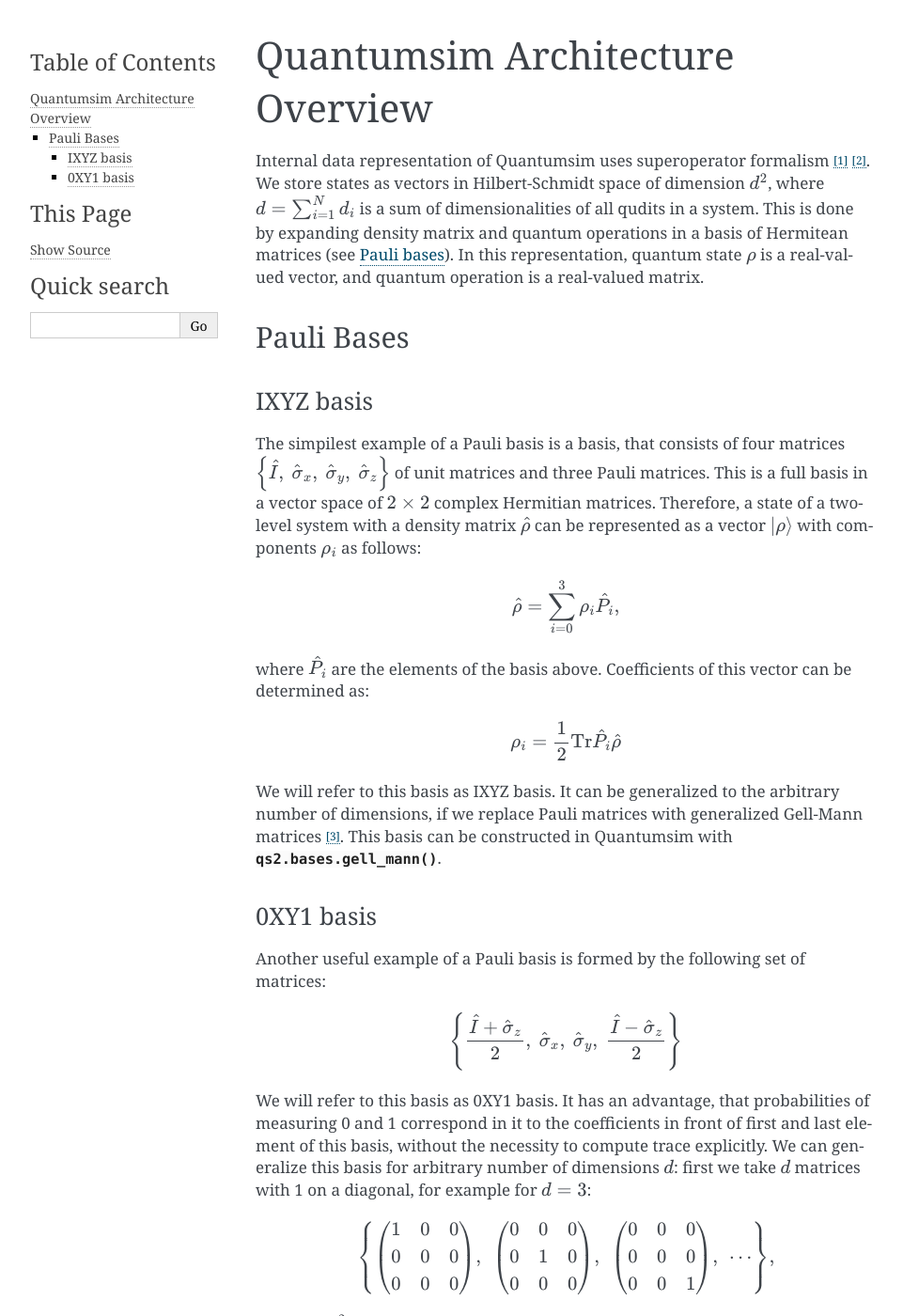
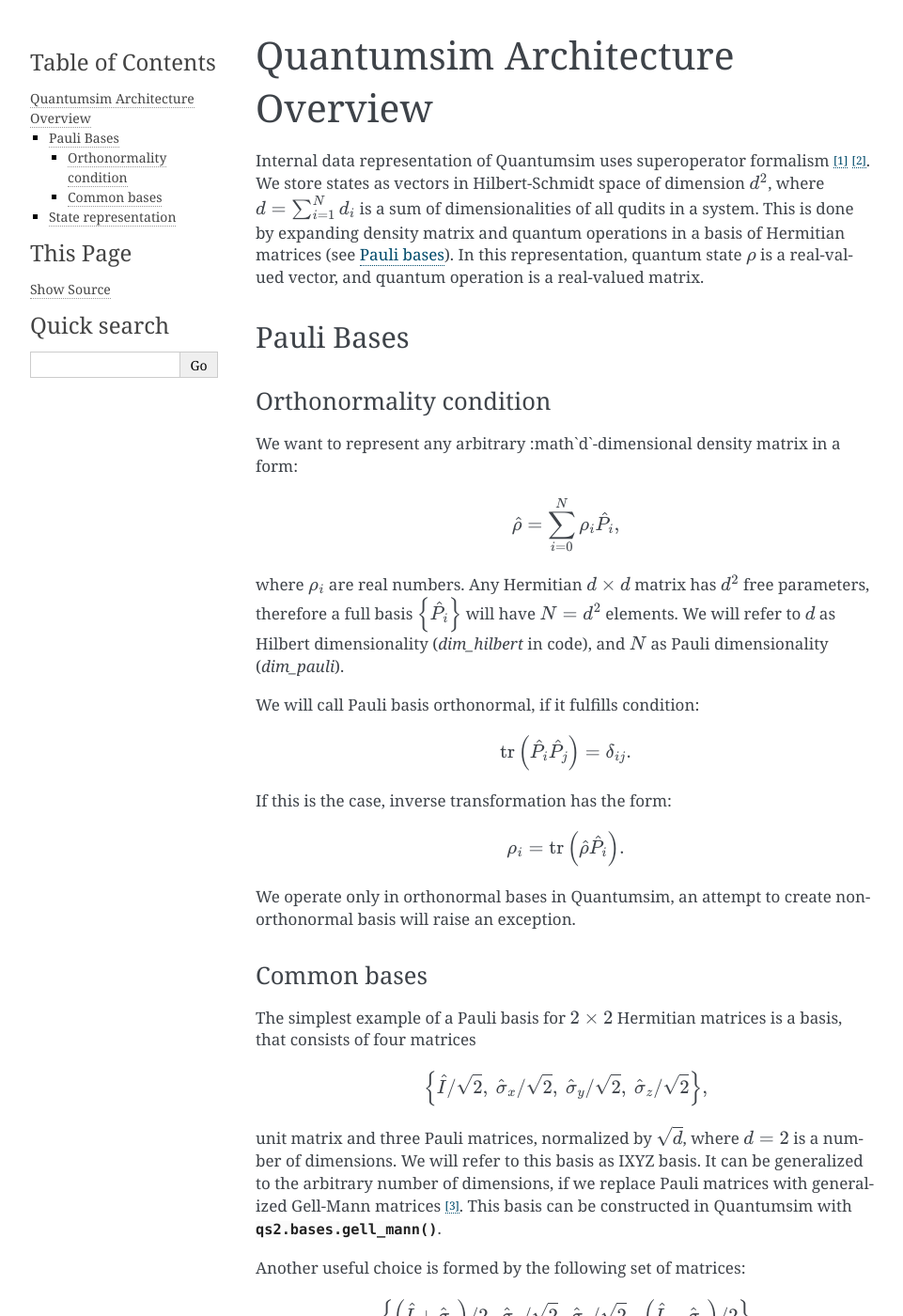
Before and after one commit to quantumsim/quantumsim, a Sphinx documentation site: the page built from doc/source/architecture/index.rst, in a window 1280 px wide and 1400 px high. Shown: the whole window at 94% size, without its empty margins (148-1109 px from the left). Built offline with Sphinx 7.4.7, drawn with Linux system fonts in a browser that asks for light colours; some of the changed text lies outside the part shown.

Commit message:
update documentation about DM formats

```diff
--- a/doc/source/architecture/index.rst
+++ b/doc/source/architecture/index.rst
@@ -5,53 +5,71 @@
 [1]_ [2]_. We store states as vectors in Hilbert-Schmidt space of dimension
 :math:`d^2`, where :math:`d = \sum_{i=1}^{N} d_i` is a sum of dimensionalities
 of all qudits in a system. This is done by expanding density matrix and quantum
-operations in a basis of Hermitean matrices (see `Pauli bases`_). In this
+operations in a basis of Hermitian matrices (see `Pauli bases`_). In this
 representation, quantum state :math:`\rho` is a real-valued vector,
 and quantum operation is a real-valued matrix.
 
 Pauli Bases
 -----------
 
-IXYZ basis
-^^^^^^^^^^
+Orthonormality condition
+^^^^^^^^^^^^^^^^^^^^^^^^
 
-The simpilest example of a Pauli basis is a basis, that consists of four
-matrices :math:`\left\{ \hat{I},\ \hat{\sigma}_x,\ \hat{\sigma}_y,\
-\hat{\sigma}_z \right\}` of unit matrices and three Pauli matrices.
-This is a full basis in a vector space of :math:`2 \times 2` complex Hermitian
-matrices. Therefore, a state of a two-level system with a density matrix
-:math:`\hat{\rho}` can be represented as a vector
-:math:`\left| \rho \right\rangle` with components :math:`\rho_i` as follows:
+We want to represent any arbitrary :math`d`-dimensional density matrix in a
+form:
 
 .. math::
 
-    \hat{\rho} = \sum_{i=0}^3 \rho_i \hat{P}_i,
+    \hat{\rho} = \sum_{i=0}^N \rho_i \hat{P}_i,
 
-where :math:`\hat{P}_i` are the elements of the basis above. Coefficients of
-this vector can be determined as:
+where :math:`\rho_i` are real numbers.
+Any Hermitian :math:`d \times d` matrix has :math:`d^2` free parameters,
+therefore a full basis :math:`\left\{ \hat{P}_i \right\}` will have
+:math:`N = d^2` elements.
+We will refer to :math:`d` as Hilbert dimensionality (`dim_hilbert` in code),
+and :math:`N` as Pauli dimensionality (`dim_pauli`).
+
+We will call Pauli basis orthonormal, if it fulfills condition:
 
 .. math::
 
-    \rho_i = \frac12 \text{Tr} \hat{P}_i \hat{\rho}
+    \text{tr} \left( \hat{P}_i \hat{P}_j \right) = \delta_{ij}.
 
+If this is the case, inverse transformation has the form:
+
+.. math::
+
+    \rho_i = \text{tr} \left( \hat{\rho} \hat{P}_i \right).
+
+We operate only in orthonormal bases in Quantumsim, an attempt to create
+non-orthonormal basis will raise an exception.
+
+
+Common bases
+^^^^^^^^^^^^
+
+The simplest example of a Pauli basis for :math:`2 \times 2` Hermitian matrices
+is a basis, that consists of four matrices
+
+.. math::
+
+    \left\{ \hat{I}/\sqrt{2},\ \hat{\sigma}_x/\sqrt{2},\
+    \hat{\sigma}_y/\sqrt{2},\ \hat{\sigma}_z/\sqrt{2} \right\},
+
+unit matrix and three Pauli matrices, normalized by :math:`\sqrt{d}`, where
+:math:`d = 2` is a number of dimensions.
 We will refer to this basis as IXYZ basis. It can be generalized to the
 arbitrary number of dimensions, if we replace Pauli matrices with generalized
 Gell-Mann matrices [3]_. This basis can be constructed in Quantumsim with
 :func:`qs2.bases.gell_mann`.
 
-0XY1 basis
-^^^^^^^^^^
-
-Another useful example of a Pauli basis is formed by the following set of
-matrices:
+Another useful choice is formed by the following set of matrices:
 
 .. math::
 
     \left\{
-    \frac{\hat{I} + \hat{\sigma}_z}{2}, \
-    \hat{\sigma}_x,\
-    \hat{\sigma}_y,\
-    \frac{\hat{I} - \hat{\sigma}_z}{2}
+    \left(\hat{I} + \hat{\sigma}_z\right)/2,\ \hat{\sigma}_x/\sqrt{2},\
+    \hat{\sigma}_y/\sqrt{2},\ \left(\hat{I} - \hat{\sigma}_z\right)/2
     \right\}
 
 We will refer to this basis as 0XY1 basis. It has an advantage,
@@ -122,6 +140,28 @@
 This basis can be constructed in Quantumsim with :func:`qs2.bases.general`
 and is used as a default basis in Quantumsim.
 
+State representation
+--------------------
+
+Suppose we have a system of :math:`N` qubits.
+Let us fix a separate basis :math:`\left\{ \hat{P}^{(n)} \right\}` for each
+qubit.
+Now, the density matrix can be represented as follows:
+
+.. math::
+
+    \hat{\rho} = \sum_{i_1,\ldots,i_N} \rho_{i_1,\ldots,i_N}
+    \hat{P}_{i_1}^{(1)} \otimes \ldots \otimes \hat{P}_{i_N}^{(N)},
+
+where the sum runs over all elements of this basis.
+In the case of full basis :math:`i_n \in \left[ 1 \ldots d_n^2 \right]`, but
+in general we do not limit ourselves to operating in full bases: if we know from
+the circuit, that some basis element is not needed, we will try to throw it away
+in the sake of memory and speed.
+
+
+
+
 .. [1] A. Y. Kitaev, A. H. Shen, and M. N. Vyalyi, "Classical and Quantum
        Computation" (American Mathematical Society, 2002).
 
```
